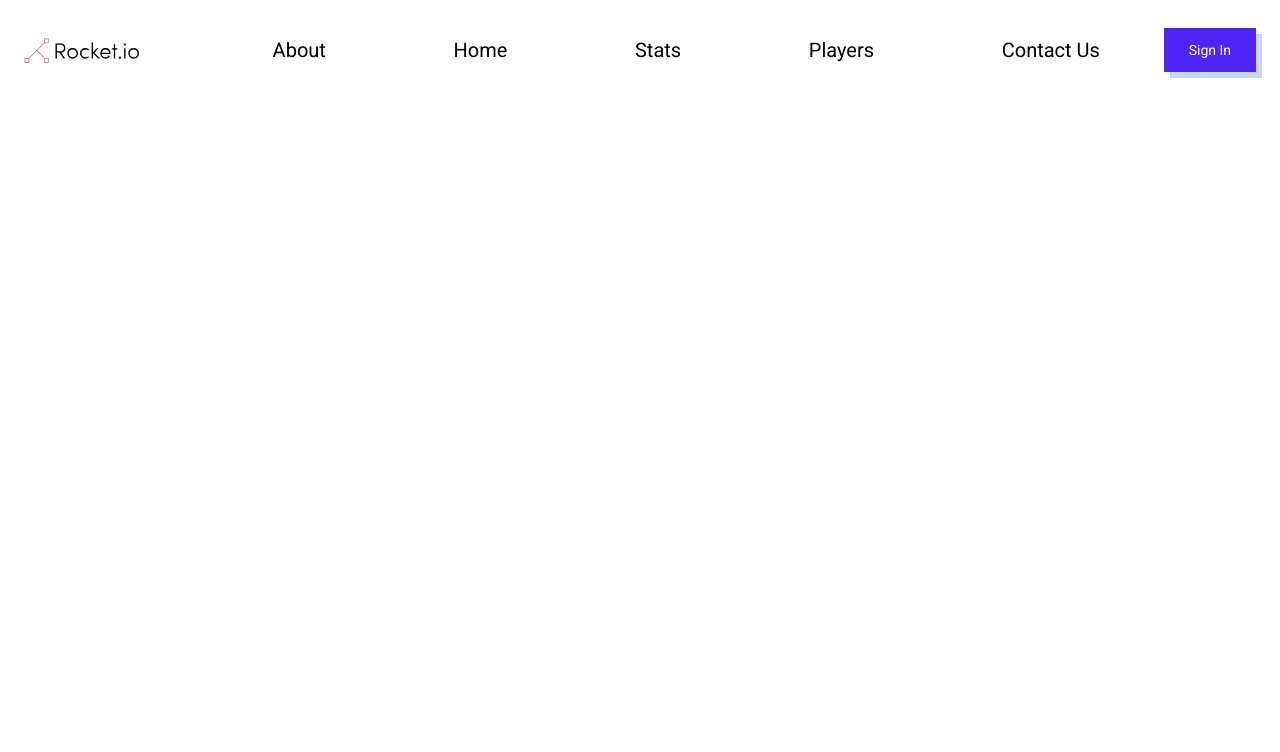
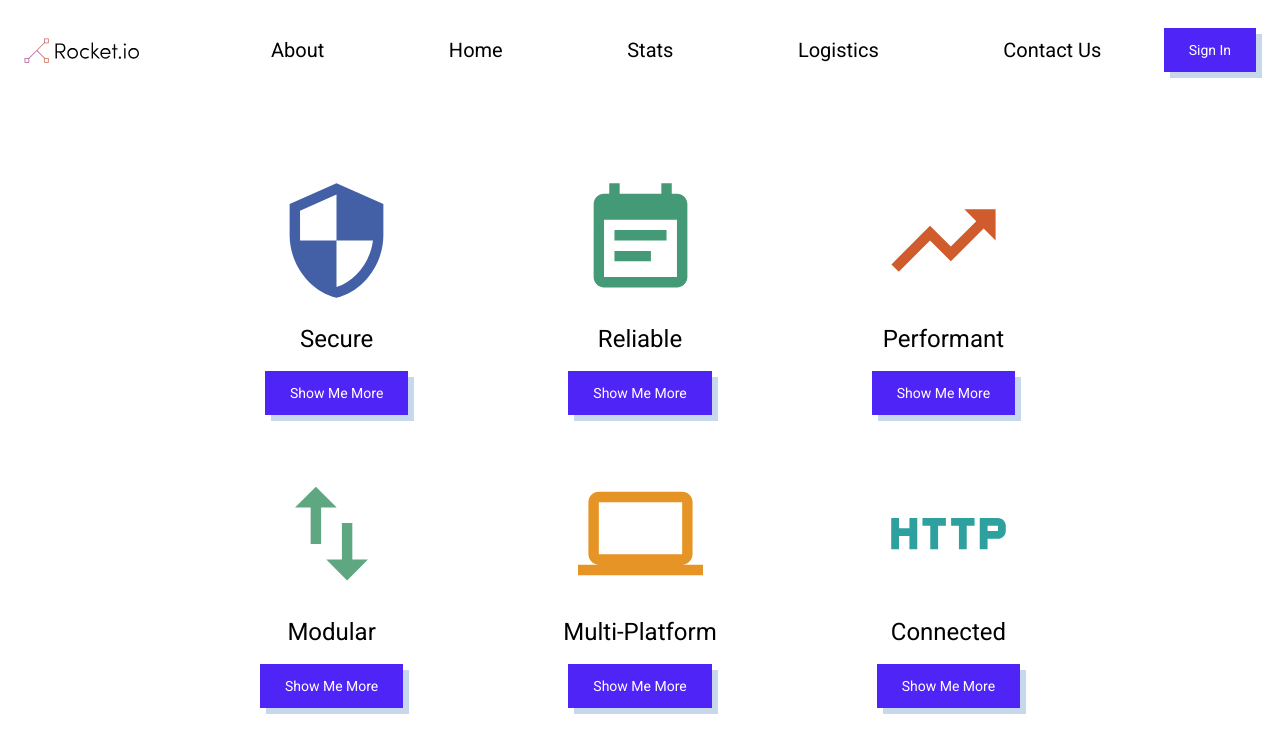
Before and after one commit to Mohammad-Sarker/my-page, a React (Create React App) app: page / in a window 1280 px wide. Shown: the top 752 px of the page. Built offline with nearby package versions, Linux system fonts and the light colour scheme.

Commit message:
added grid

```diff
--- a/src/App.js
+++ b/src/App.js
@@ -3,15 +3,23 @@
 import './App.css';
 import { createTheme, ThemeProvider, makeStyles } from '@material-ui/core/styles';
 import NavBar from './components/NavBar'
+import Grid from './components/Grid'
 import './App.css';
+
+import SecurityIcon from '@material-ui/icons/Security';
+import EventNoteIcon from '@material-ui/icons/EventNote';
+import TrendingUpIcon from '@material-ui/icons/TrendingUp';
+import ImportExportIcon from '@material-ui/icons/ImportExport';
+import ComputerIcon from '@material-ui/icons/Computer';
+import HttpIcon from '@material-ui/icons/Http';
 
 const theme = createTheme({
   palette: {
     primary: {
-      main:"#2e1667",
+      main: "#2e1667",
     },
     secondary: {
-      main:"#c7d8ed",
+      main: "#c7d8ed",
     },
   },
   typography: {
@@ -22,7 +30,7 @@
       fontWeight: 600,
       fontSize: 28,
       lineHeight: '2rem',
-      },
+    },
     h5: {
       fontWeight: 100,
       lineHeight: '2rem',
@@ -30,11 +38,42 @@
   },
 });
 
+const styles = makeStyles({
+  wrapper: {
+    width: "65%",
+    margin: "auto",
+    textAlign: "center"
+  },
+  bigSpace: {
+    marginTop: "5rem"
+  },
+  littleSpace:{
+    marginTop: "2.5rem",
+  },
+  grid:{
+    display: "flex",
+    justifyContent: "center",
+    alignItems: "center",
+    flexWrap: "wrap",
+  },
+})
+
 function App() {
+  const classes = styles();
   return (
     <div className="App">
-      <ThemeProvider theme = {theme}>
-        <NavBar/>
+      <ThemeProvider theme={theme}>
+        <NavBar />
+        <div className={`${classes.grid} ${classes.bigSpace}`}>
+          <Grid icon={<SecurityIcon style={{fill: "#4360A6", height:"125", width:"125"}}/>}  title="Secure" btnTitle="Show me More" />
+          <Grid icon={<EventNoteIcon style={{fill: "#449A76", height:"125", width:"125"}}/>} title="Reliable" btnTitle="Show me More"/>
+          <Grid icon={<TrendingUpIcon style={{fill: "#D05B2D", height:"125", width:"125"}}/>}  title="Performant" btnTitle="Show me More"/>
+        </div>
+        <div className={`${classes.grid} ${classes.littleSpace}`}>
+          <Grid icon={<ImportExportIcon style={{fill: "#5EA780", height:"125", width:"125"}}/>}  title="Modular" btnTitle="Show me More"/>
+          <Grid icon={<ComputerIcon style={{fill: "#E69426", height:"125", width:"125"}}/>}  title="Multi-Platform" btnTitle="Show me More"/>
+          <Grid icon={<HttpIcon style={{fill: "#2EA09D", height:"125", width:"125"}}/>} title="Connected" btnTitle="Show me More"/>
+        </div>
       </ThemeProvider>
     </div>
   );
--- /dev/null
+++ b/src/components/Grid.js
@@ -0,0 +1,32 @@
+import React from 'react'
+import {Typography} from '@material-ui/core'
+import {makeStyles} from '@material-ui/core/styles'
+import CustomBtn from './CustomBtn'
+
+const styles = makeStyles({
+    wrapper: {
+       display: "flex",
+       flexDirection: "column",
+       alignItems: "center",
+       padding: "0 5rem 0 5rem"
+    },
+    item: {
+       paddingTop: "1rem"
+    }
+})
+
+function Grid(props) {
+    const {icon, title, btnTitle} = props;
+    const classes = styles();
+    return (
+        <div className={classes.wrapper}>
+            <div className={classes.item}>{icon}</div>
+            <Typography className={classes.item} variant="h5">{title}</Typography>
+            <div className={classes.item}>
+                <CustomBtn  txt={btnTitle}/>
+            </div>
+        </div>
+    )
+}
+
+export default Grid
--- a/src/components/NavBar.js
+++ b/src/components/NavBar.js
@@ -54,7 +54,7 @@
                     Stats
                 </Typography>
                 <Typography variant="h6" className={classes.menuItem}>
-                    Players
+                    Logistics
                 </Typography>
                 <Typography variant="h6" className={classes.menuItem}>
                     Contact Us
```
